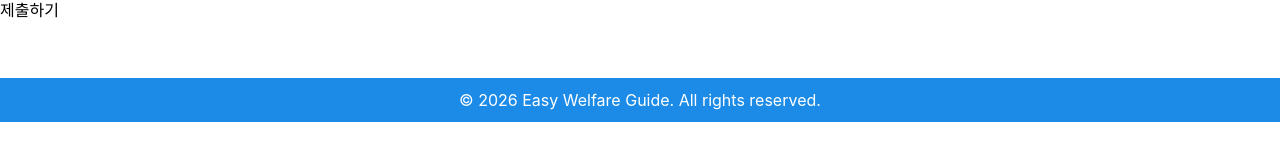
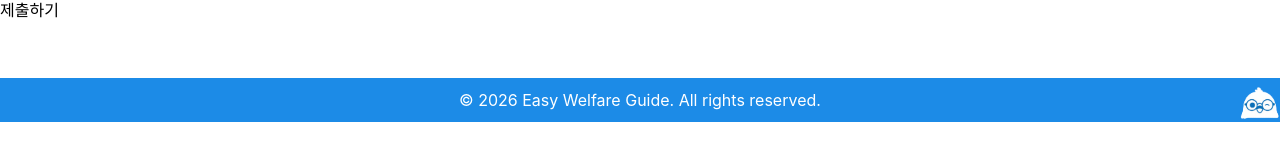
Before and after one commit to E-will-era/easy-welfare-guide, a React (Create React App) app in the folder frontend/: page / in a window 1280 px wide. Shown: the part 378-538 px from the top of the page. Built offline with nearby package versions, Linux system fonts and the light colour scheme.

Commit message:
feat: Footer 컴포넌트 업데이트 및 이미지 추가
- Footer 컴포넌트 디자인 개선
- 푸터 높이 130px로 조정
- 우측 가장자리에 캐릭터 이미지 추가 (40px)
- 이미지에 z-index 적용으로 레이어 정렬
- footer_character.png 이미지 파일 추가

```diff
--- a/frontend/src/components/default/Footer.jsx
+++ b/frontend/src/components/default/Footer.jsx
@@ -1,4 +1,5 @@
 import React from 'react';
+import footerCharacter from '../../assets/images/footer_character.png';
 
 const Footer = () => {
   return (
@@ -9,12 +10,13 @@ const Footer = () => {
         left: 0,
         width: '100%',
         height: 'auto',
-        maxHeight: '100px',
+        maxHeight: '130px',
         overflow: 'visible',
         backgroundColor: '#1C8BE7',
         display: 'flex',
-        alignItems: 'end',
+        alignItems: 'flex-end',
         justifyContent: 'center',
+        paddingRight: '0px',
         zIndex: 0,
         pointerEvents: 'none'
       }}
@@ -23,6 +25,21 @@ const Footer = () => {
       <div style={{ padding: '10px 20px', color: 'white', textAlign: 'center' }}>
         © 2026 Easy Welfare Guide. All rights reserved.
       </div>
+
+      {/* Footer image on the right */}
+      <img
+        src={footerCharacter}
+        alt="Footer Character"
+        style={{
+          height: '40px',
+          width: 'auto',
+          objectFit: 'contain',
+          marginRight: '-15px',
+          position: 'absolute',
+          right: 0,
+          zIndex: 10
+        }}
+      />
     </footer>
   );
 };
```
Also changed, not shown: frontend/src/assets/images/footer_character.png (added), frontend/src/assets/images/footer_design.png (deleted).
